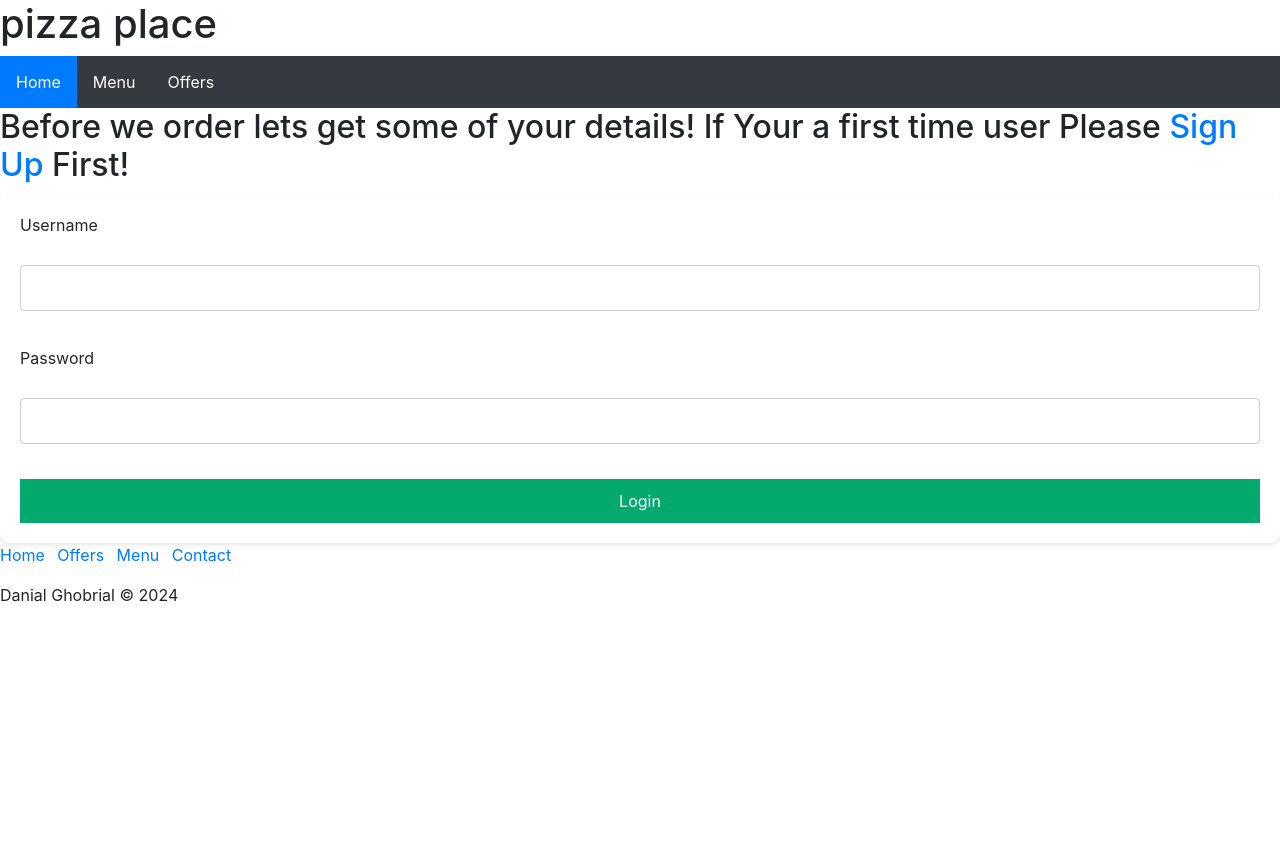
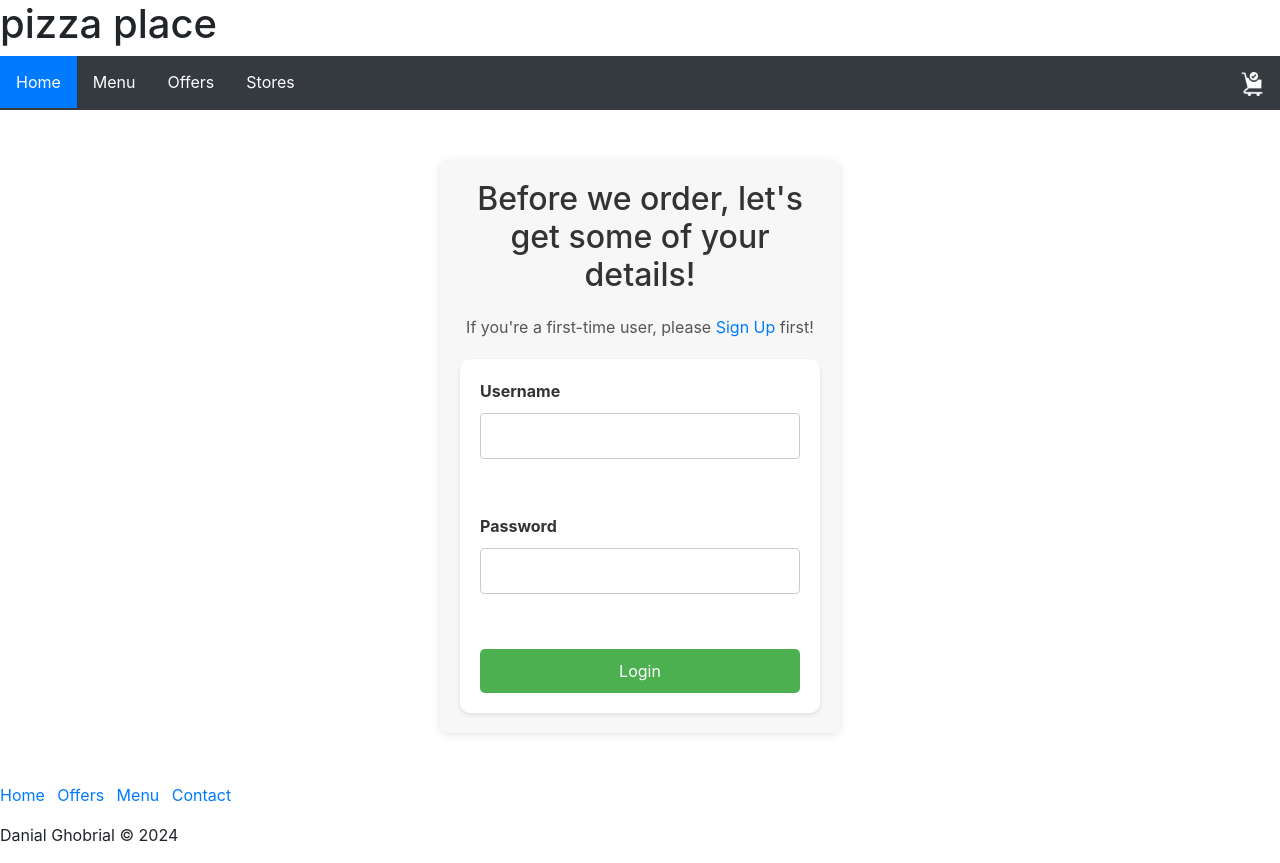
Before and after one commit to DanialGhobrial/Webproject, a Flask app: page /login in a window 1280 px wide. Before the commit the page ends 602 px from the top, so only its background shows below. Run offline with Flask 3, Linux system fonts and the light colour scheme; some libraries are stand-ins or nearby versions.

Commit message:
Added promo codes

```diff
--- a/routes.py
+++ b/routes.py
@@ -116,15 +116,40 @@ def offers():
 def stores():
     return render_template("stores.html", title="Stores")
 
+@app.route('/apply_promo', methods=["POST"])
+def apply_promo():
+    promo_code = request.form['promo_code']
+    conn = sqlite3.connect(DATABASE)
+    cur = conn.cursor()
+
+    # Check if the promo code is valid
+    cur.execute('SELECT id, discount FROM PromoCodes WHERE code=?', (promo_code,))
+    promo = cur.fetchone()
+
+    if promo:
+        # Valid promo code
+        session['promo_code_id'] = promo[0]
+        session['discount'] = promo[1]
+        flash(f"Promo code applied! You get {promo[1]*100}% off.")
+    else:
+        # Invalid promo code
+        flash("Invalid promo code.")
+
+    conn.close()
+    return redirect('/checkout')
 
 @app.route('/checkout')
 def checkout():
-    if "cart" not in session or not session['cart']:
-        return render_template("checkout.html", title="Checkout", total=0)
+    cart = session.get('cart', [])
 
-    cart = session['cart']
-    total = sum(float(item[-1]) for item in cart)  # Ensure prices are treated as floats
-    return render_template("checkout.html", title="Checkout", cart=cart, total=total)
+    # Assuming each item in the cart is a tuple or list where the price is the 5th element (index 4)
+    total = sum(item[4] for item in cart)
+
+    discount = session.get('discount', 0)
+    total_after_discount = total * (1 - discount)
+
+    return render_template('checkout.html', cart=cart, total=total, total_after_discount=total_after_discount, discount=discount)
+
 
 
 @app.route('/login', methods=["GET", "POST"])
--- a/static/CSS/style.css
+++ b/static/CSS/style.css
@@ -459,3 +459,66 @@ body.error-page {
 .home-buttons button:hover {
   background-color: #028a5e;
 }
+
+/* General authentication form container styling */
+.auth-container {
+  max-width: 400px;
+  margin: 50px auto;
+  padding: 20px;
+  background-color: #f7f7f7;
+  border-radius: 8px;
+  box-shadow: 0 2px 10px rgba(0, 0, 0, 0.1);
+}
+
+/* Header styling */
+.auth-container h1,
+.auth-container h2 {
+  text-align: center;
+  margin-bottom: 20px;
+  color: #333;
+}
+
+/* Paragraph styling */
+.auth-container p {
+  text-align: center;
+  margin-bottom: 20px;
+  color: #555;
+}
+
+/* Form group styling */
+.auth-form-group {
+  margin-bottom: 20px;
+}
+
+/* Label styling */
+.auth-form-group label {
+  display: block;
+  margin-bottom: 5px;
+  font-weight: bold;
+  color: #333;
+}
+
+/* Input field styling */
+.auth-form-input {
+  width: 100%;
+  padding: 10px;
+  border: 1px solid #ddd;
+  border-radius: 5px;
+  box-sizing: border-box;
+}
+
+/* Button styling */
+.auth-form-button {
+  width: 100%;
+  padding: 10px;
+  background-color: #4CAF50;
+  color: white;
+  border: none;
+  border-radius: 5px;
+  cursor: pointer;
+  font-size: 16px;
+}
+
+.auth-form-button:hover {
+  background-color: #45a049;
+}
--- a/templates/login.html
+++ b/templates/login.html
@@ -1,12 +1,19 @@
 {% extends "layout.html" %}
 {% block content %}
-<h2>Before we order lets get some of your details! If Your a first time user Please <a href="/signup">Sign Up </a>First!</h1>
+<div class="auth-container">
+    <h2>Before we order, let's get some of your details!</h2>
+    <p>If you're a first-time user, please <a href="/signup">Sign Up</a> first!</p>
 
-<form action="/login" method="post">
-    <label for="username">Username</label>
-    <input type="text" maxlength ="25" name="username">
-    <label for="password">Password</label>
-    <input type="password" name="password">
-    <button type="submit">Login</button>
-</form>
+    <form action="/login" method="post" class="auth-form">
+        <div class="auth-form-group">
+            <label for="username">Username</label>
+            <input type="text" maxlength="25" name="username" class="auth-form-input" required>
+        </div>
+        <div class="auth-form-group">
+            <label for="password">Password</label>
+            <input type="password" name="password" class="auth-form-input" required>
+        </div>
+        <button type="submit" class="auth-form-button">Login</button>
+    </form>
+</div>
 {% endblock %}
--- a/templates/nav.html
+++ b/templates/nav.html
@@ -1,5 +1,5 @@
 <ul class="topnav">
-    {% if 'user' not in session %}
+    {% if 'user' == None %}
     <li><a class="active" href="/">Home</a></li>
     <li><a href="/menuout">Menu</a></li>
     <li><a href="/offers">Offers</a></li>
```
Also changed, not shown: templates/checkout.html (+14 -3 lines), templates/layout.html (+41 -11 lines), templates/signup.html (+18 -12 lines), Database/pizza.db.
